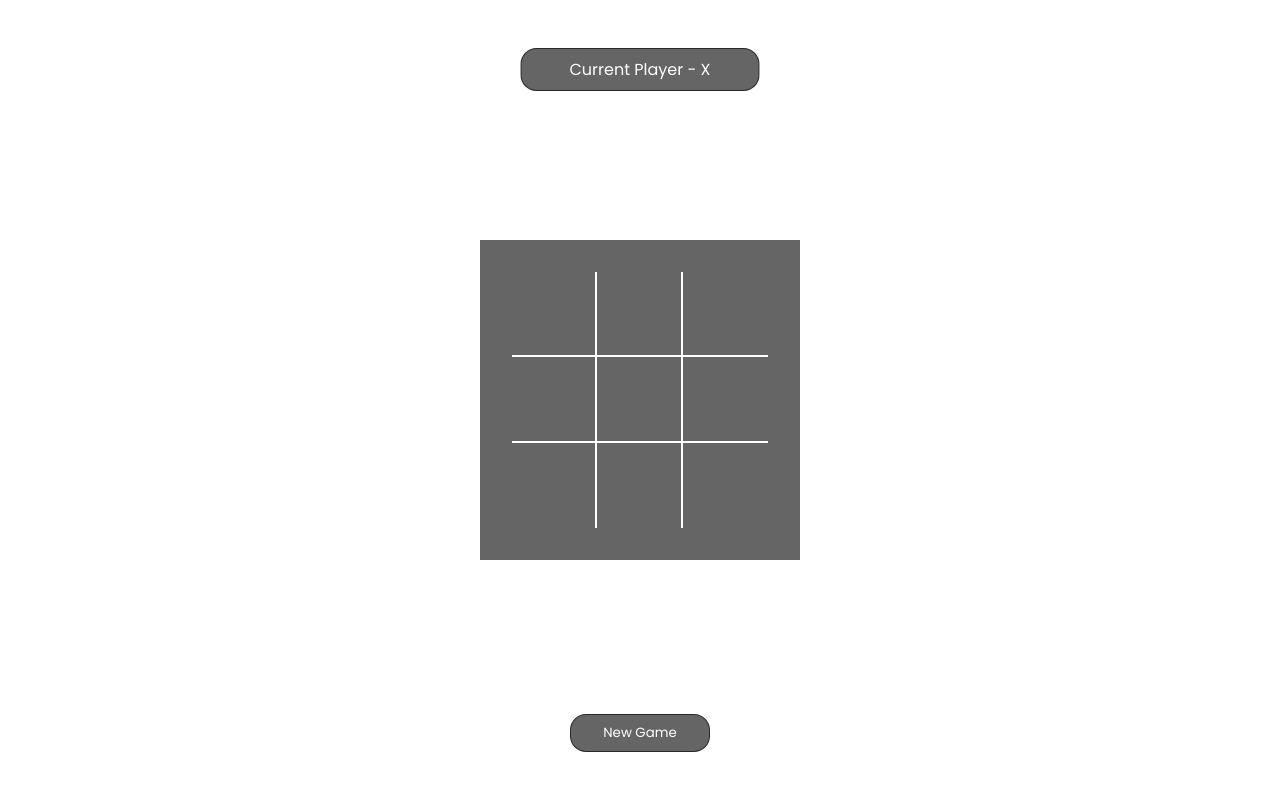
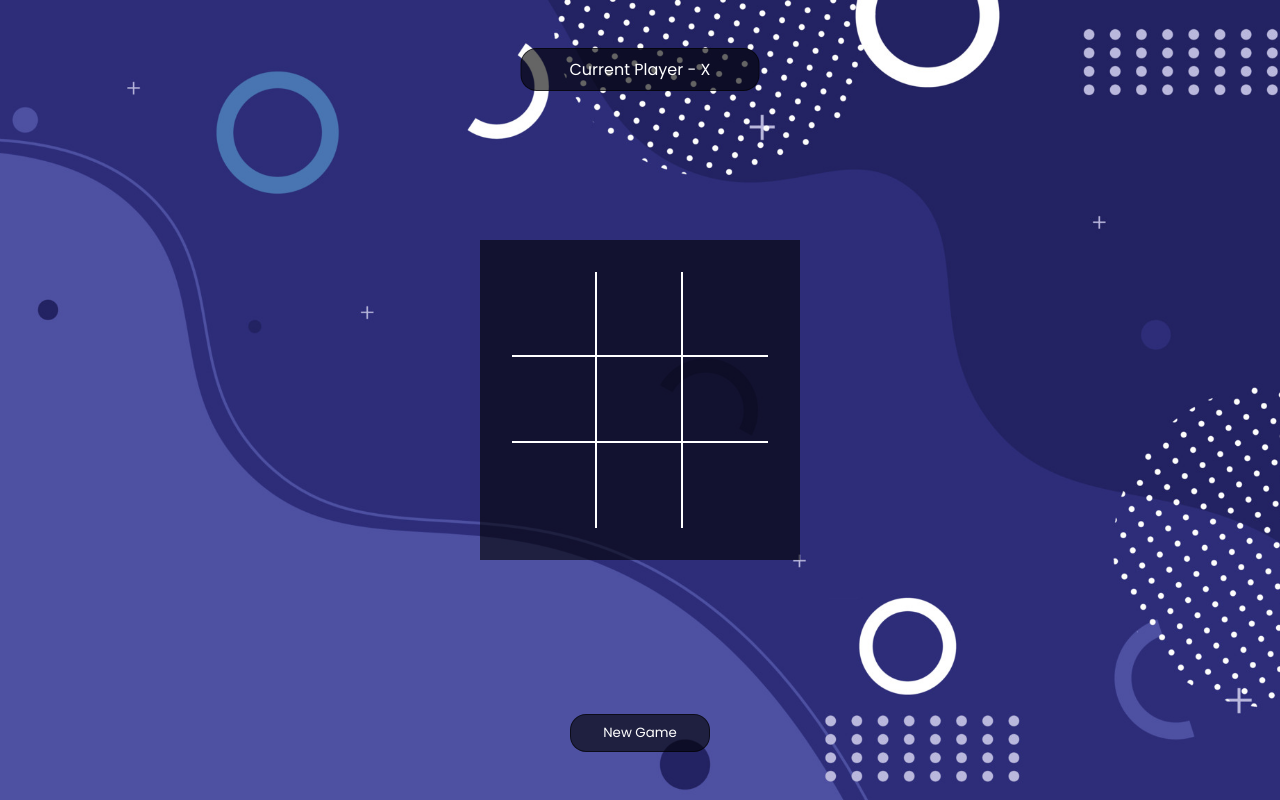
Before and after one commit to rohitkumar1502/Tic-Tac-Toe-Game, a plain HTML site: page index.html in a window 1280 px wide. Drawn offline with Linux system fonts and the light colour scheme.

Commit message:
Update style.css

```diff
--- a/style.css
+++ b/style.css
@@ -10,7 +10,7 @@
 .wraper {
     width: 100vw;
     height: 100vh;
-    background-image: url(image/bg.jpg);
+    background-image: url(bg.jpg);
     background-size: cover;
     background-position: center;
     display: grid;
```
